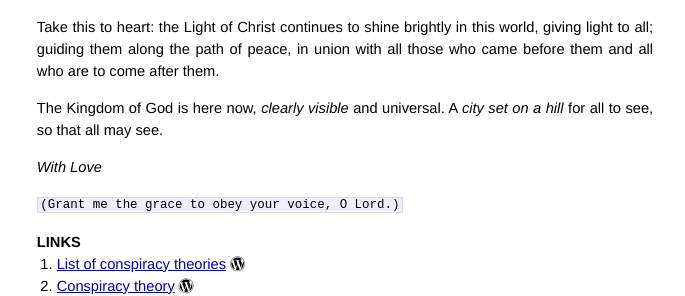
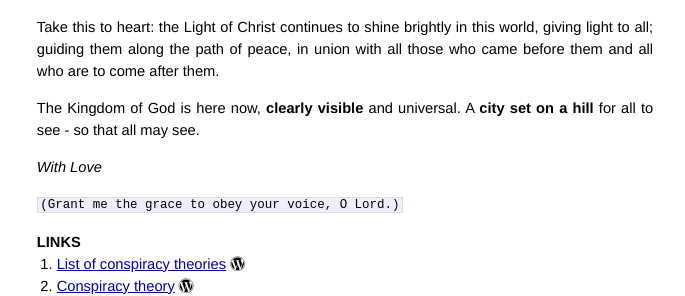
Before and after one commit to afrikatoliek/afrikatoliek.github.io, a Jekyll site: the page built from _posts/2014-12-15-conspiracy-theories.md, in a window 1280 px wide. Shown: the part 779-1075 px from the top of the page, without its empty margins (295-980 px from the left). Built offline with Jekyll 4.4.1, drawn with Linux system fonts in a browser that asks for light colours; nearby versions of some CDN libraries; some web fonts are replaced; Markdown is read by kramdown in place of the engine named in the settings.

Commit message:
Some Markdown adjustments.

```diff
--- a/_posts/2014-12-15-conspiracy-theories.md
+++ b/_posts/2014-12-15-conspiracy-theories.md
@@ -22,7 +22,7 @@ It is the devil's desire to fill the minds of the children of God with fabricate
 
 Take this to heart: the Light of Christ continues to shine brightly in this world, giving light to all; guiding them along the path of peace, in union with all those who came before them and all who are to come after them.
 
-The Kingdom of God is here now, *clearly visible* and universal. A *city set on a hill* for all to see, so that all may see.
+The Kingdom of God is here now, **clearly visible** and universal. A **city set on a hill** for all to see - so that all may see.
 
 _With Love_
 
```
